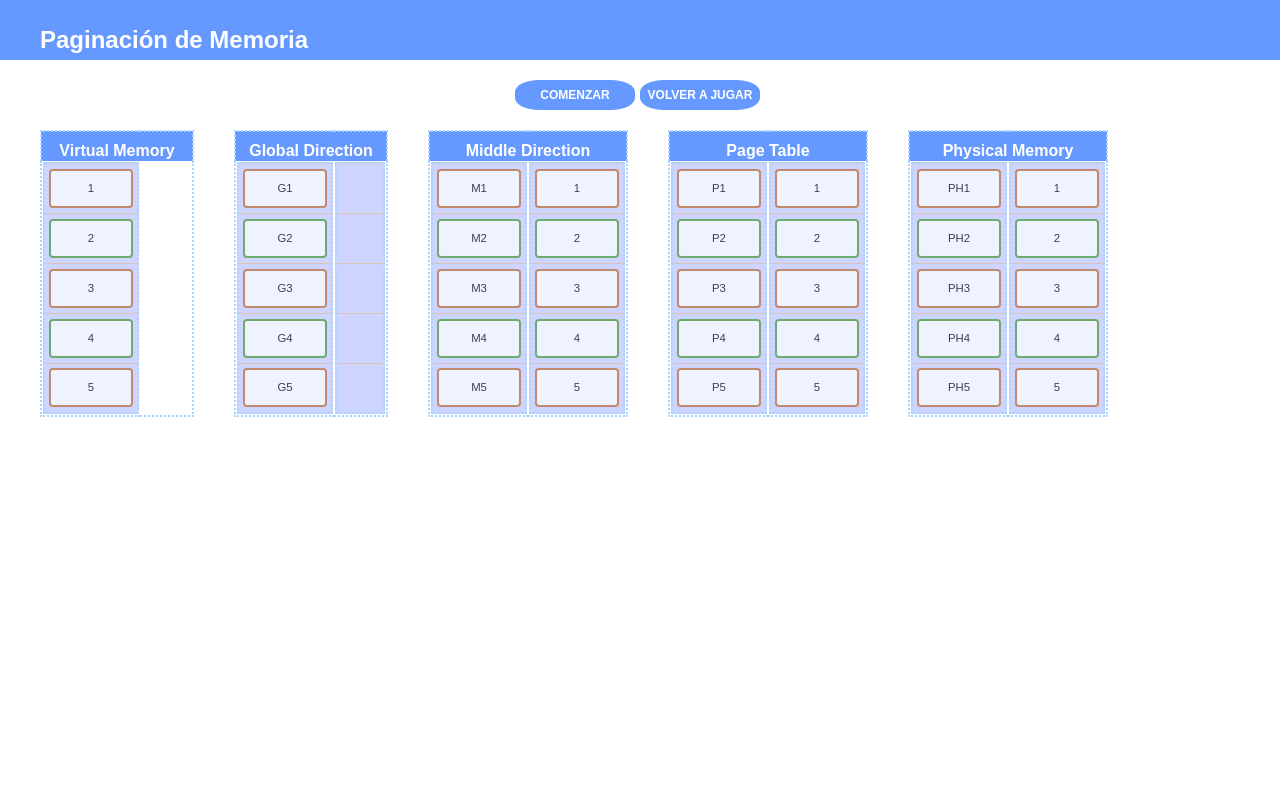
After one commit to ingenierosantiago/gameSO, a PHP site: page /index.php in a window 1280 px wide. The commit adds this page. Run offline with PHP 8.4, Linux system fonts and the light colour scheme.

Commit message:
cambios santiago

```diff
--- /dev/null
+++ b/index.php
@@ -0,0 +1,177 @@
+<!DOCTYPE>
+<html>
+	<head>
+		<meta name="viewport" content="width=device-width, user-scalable=no"/><!-- "position: fixed" fix for Android 2.2+ -->
+<style>
+<?php readfile("style.css"); ?>
+</style>
+
+<script>
+<?php readfile("redips-drag-min.js"); ?>
+</script>
+<!--libreria para drag -->
+<script>
+<?php readfile("script.js"); ?>
+</script>
+
+		<title>JUEGO PAGINACI&Oacute;N</title>
+	</head>
+	<script>
+
+
+	</script>
+	<body>
+		<div id=head>
+			<h1>Paginaci&oacute;n de Memoria</h1>
+		</div>
+		<center>
+			<span style='margin-bottom:10px;' class=clock id=clock ></span>
+			<button onclick="nueva_partida()">comenzar</button><button onclick="location.reload()">volver a jugar</button></center>
+
+
+		<!-- div que permite que una tabla tenga drag -->
+		<div id="drag">
+			<!-- opcio shift para animation con el drag -->
+			<!-- virtual memory -->
+			<table class=space >
+			<tr><th colspan=2> Virtual Memory </th></tr>
+
+			<tr><td>
+			<table id="table1">
+				<colgroup>
+					<col width="200"/>
+				</colgroup>
+				<tbody>
+					<tr><td><div id='1_' class="drag orange">1</div></td></tr>
+					<tr><td><div id='2_' class="drag green">2</div></td></tr>
+					<tr><td><div id='3_' class="drag orange">3</div></td></tr>
+					<tr><td><div id='4_'  class="drag green">4</div></td></tr>
+					<tr><td><div id='5_'  class="drag orange">5</div></td></tr>
+				</tbody>
+			</table>
+			</td>
+			<td><div id=random></div></td><!--nueva partida-->
+			</table>
+			<!-- global dir -->
+			<table class='space' >
+			<tr><th colspan=2> Global Direction<span id="timer"></span></th></tr>
+			<tr><td>
+			<table id="table1">
+				<colgroup>
+					<col width="200"/>
+				</colgroup>
+				<tbody>
+					<tr><td ><div class="drag orange">G1</div></td></tr>
+					<tr><td><div  class="drag green">G2</div></td></tr>
+					<tr><td ><div class="drag orange">G3</div></td></tr>
+					<tr><td><div class="drag green">G4</div></td></tr>
+					<tr><td ><div class="drag orange">G5</div></td></tr>
+				</tbody>
+			</table>
+			</td><td>
+			<table id="table1">
+				<colgroup>
+					<col width="200"/>
+				</colgroup>
+				<tbody>
+					<tr><td id='td1'></td></tr>
+					<tr><td id='td2'></td></tr>
+					<tr><td id='td3'></td></tr>
+					<tr><td id='td4'></td></tr>
+					<tr><td id='td5'></td></tr>
+				</tbody>
+			</table>
+			</td></tr></table>
+
+			<!-- middle dir -->
+
+			<table class='space' >
+			<tr><th colspan=2> Middle Direction </th></tr>
+			<tr><td>
+			<table id="table1">
+				<colgroup>
+					<col width="200"/>
+				</colgroup>
+				<tbody>
+					<tr><td><div class="drag orange">M1</div></td></tr><tr><td><div class="drag green">M2</div></td></tr>
+					<tr><td><div class="drag orange">M3</div></td></tr><tr><td><div class="drag green">M4</div></td></tr>
+					<tr><td><div class="drag orange">M5</div></td></tr>
+				</tbody>
+			</table>
+			</td><td>
+			<table id="table1">
+				<colgroup>
+					<col width="200"/>
+				</colgroup>
+				<tbody>
+					<tr><td><div class="drag orange">1</div></td></tr><tr><td><div class="drag green">2</div></td></tr>
+					<tr><td><div class="drag orange">3</div></td></tr><tr><td><div class="drag green">4</div></td></tr>
+					<tr><td><div class="drag orange">5</div></td></tr>
+				</tbody>
+			</table>
+			</td></tr></table>
+
+			<!-- page table -->
+
+			<table class='space' >
+			<tr><th colspan=2> Page Table </th></tr>
+			<tr><td>
+			<table id="table1">
+				<colgroup>
+					<col width="200"/>
+				</colgroup>
+				<tbody>
+					<tr><td><div class="drag orange">P1</div></td></tr><tr><td><div class="drag green">P2</div></td></tr>
+					<tr><td><div class="drag orange">P3</div></td></tr><tr><td><div class="drag green">P4</div></td></tr>
+					<tr><td><div class="drag orange">P5</div></td></tr>
+				</tbody>
+			</table>
+			</td><td>
+			<table id="table1">
+				<colgroup>
+					<col width="200"/>
+				</colgroup>
+				<tbody>
+					<tr><td><div class="drag orange">1</div></td></tr><tr><td><div class="drag green">2</div></td></tr>
+					<tr><td><div class="drag orange">3</div></td></tr><tr><td><div class="drag green">4</div></td></tr>
+					<tr><td><div class="drag orange">5</div></td></tr>
+				</tbody>
+			</table>
+			</td></tr></table>
+
+			<!-- physical memory -->
+
+			<table class='space' >
+			<tr><th colspan=2> Physical Memory </th></tr>
+
+			<tr><td>
+			<table id="table1">
+				<colgroup>
+					<col width="200"/>
+				</colgroup>
+				<tbody>
+					<tr><td><div class="drag orange">PH1</div></td></tr><tr><td><div class="drag green">PH2</div></td></tr>
+					<tr><td><div class="drag orange">PH3</div></td></tr><tr><td><div class="drag green">PH4</div></td></tr>
+					<tr><td><div class="drag orange">PH5</div></td></tr>
+				</tbody>
+			</table>
+			</td><td>
+			<table id="table1">
+				<colgroup>
+					<col width="200"/>
+				</colgroup>
+				<tbody>
+					<tr><td><div class="drag orange">1</div></td></tr><tr><td><div class="drag green">2</div></td></tr>
+					<tr><td><div class="drag orange">3</div></td></tr><tr><td><div class="drag green">4</div></td></tr>
+					<tr><td><div class="drag orange">5</div></td></tr>
+				</tbody>
+			</table>
+			</td>
+			</tr>
+			</table>
+			<div id="message"/>
+			<div id="score"/>
+
+		</div>
+	</body>
+</html>
--- a/script.js
+++ b/script.js
@@ -59,6 +59,7 @@ showContent = function () {
 						'td3 = ' + td3 + '<br>' +
 						'td4 = ' + td4 + '<br>' +
 						'td5 = ' + td5;
+	 var compara =new Array();
 };
 
 
@@ -140,12 +141,12 @@ function onWinCondition(){
 var aInt = null;
 var time_left = 0;
 function temp(){
-	time_left = 60000;
-	aInt = setInterval(tick,60000);
+	time_left = 30000;
+	aInt = setInterval(tick,time_left);
 	aInt = setInterval(update_clock,1000);
 }
 function update_clock(){
-	document.getElementById("clock").innerHTML = time_left/1000;
+	document.getElementById("clock").innerHTML = time_left/1000 +' segundos restantes  ';
 	time_left -= 1000;
 }
 var iWon = false;
--- a/style.css
+++ b/style.css
@@ -1,3 +1,4 @@
+
 
 body{
 	font-family: arial;
@@ -19,7 +20,6 @@ td{width:50px}
 	float :left;
 }
 #head,#footer,th, #temp{
-		width:100%;
                	/*background: url('head.jpeg');*/
 		background-color: #6699FF;
 		padding-top:10px;
@@ -125,3 +125,9 @@ td{width:50px}
 		height: 100px;
 		padding-top: 20px;
 	    }
+	    .clock {
+		    border:1px solid black
+		margin-bottom:10px;
+		font-size:15pt;
+		color:red;
+	}
```
Also changed, not shown: 8 other files.
